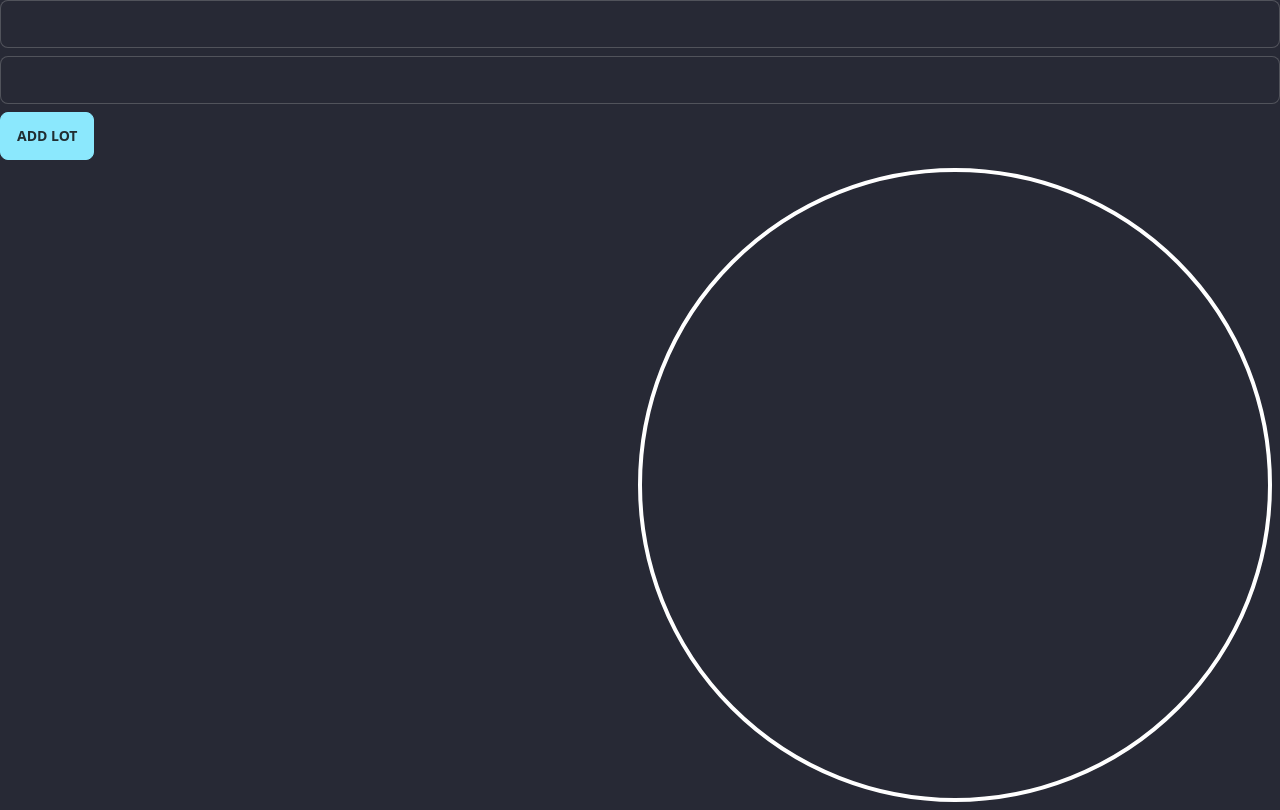
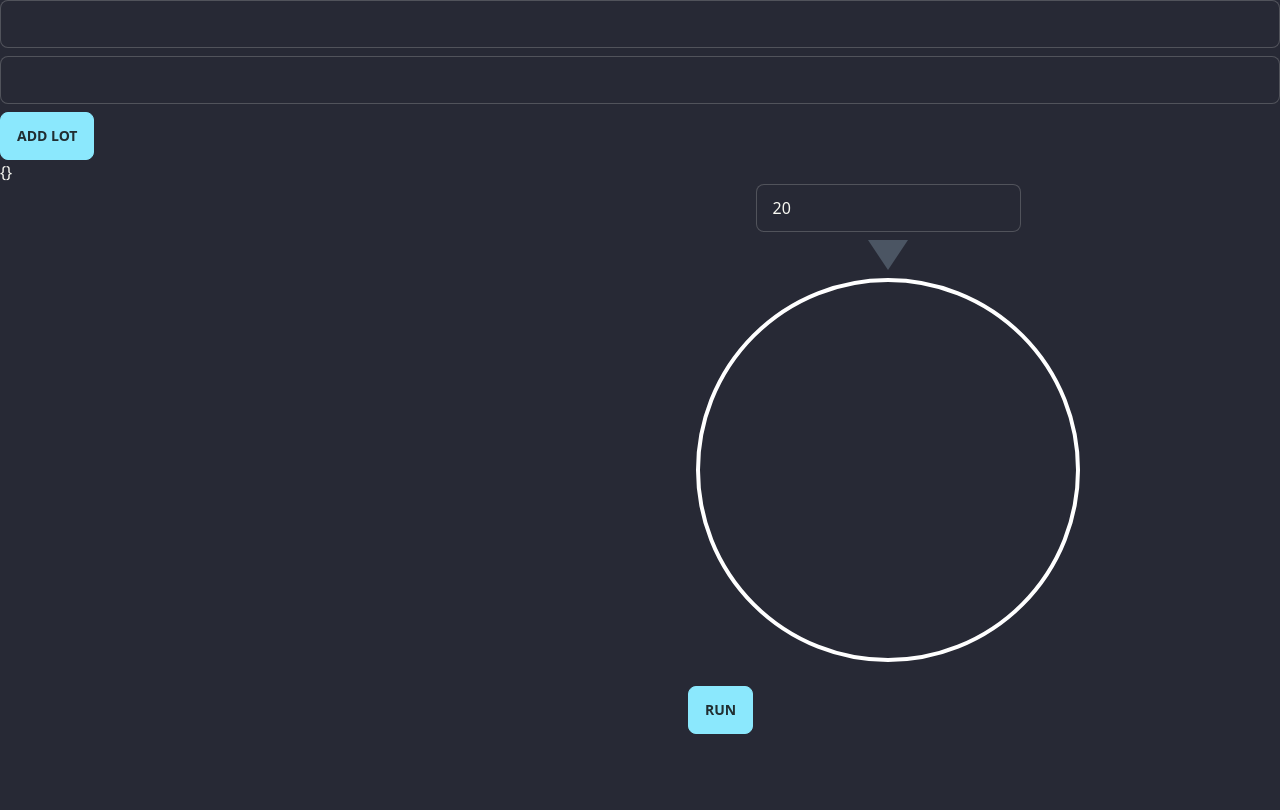
Before and after one commit to VashUber/spin-auc, a Next.js app: page / in a window 1280 px wide. Built offline with nearby package versions, Linux system fonts and the light colour scheme.

Commit message:
feat: added spin

```diff
--- a/package.json
+++ b/package.json
@@ -22,6 +22,7 @@
     "postcss": "8.4.27",
     "react": "18.2.0",
     "react-dom": "18.2.0",
+    "styled-components": "^6.0.7",
     "tailwindcss": "3.3.3",
     "typescript": "5.1.6"
   },
--- a/src/app/layout.tsx
+++ b/src/app/layout.tsx
@@ -13,7 +13,9 @@ export default function RootLayout({
 }) {
   return (
     <html lang="en">
-      <body className="max-w-screen-2xl my-0 mx-auto">{children}</body>
+      <body className="max-w-screen-2xl my-0 mx-auto overflow-x-hidden">
+        {children}
+      </body>
     </html>
   );
 }
--- a/src/app/page.tsx
+++ b/src/app/page.tsx
@@ -2,20 +2,34 @@
 
 import { autorun } from 'mobx';
 import { observer } from 'mobx-react-lite';
-import { useEffect, useRef } from 'react';
+import { useEffect, useRef, useState } from 'react';
 import { Circle, NewLotForm } from '~/components';
 import { lotsStore } from '~/store';
 import { drawCircle } from '~/utils/drawCircle';
 
 const Home = observer(function () {
   const colorMap = useRef<Record<string, string>>({});
+  const degreeMap = useRef<Record<string, number>>({});
   const canvasRef = useRef<HTMLCanvasElement>(null!);
+  const [isRotating, setIsRotation] = useState(false);
+  const [winnerDegree, setWinnerDegree] = useState(0);
+
+  const runSpinner = () => {
+    if (lotsStore.lots.size === 0) return;
+
+    setIsRotation(true);
+    const key = lotsStore.getWinner()!;
+    console.log(key);
+    const degree = degreeMap.current[key];
+    setWinnerDegree(degree);
+  };
 
   useEffect(() => {
     autorun(() => {
       drawCircle(
         canvasRef.current,
         colorMap.current,
+        degreeMap.current,
         lotsStore.lots,
         lotsStore.bank
       );
@@ -26,7 +40,9 @@ const Home = observer(function () {
     <div>
       <NewLotForm />
 
-      <div className="flex justify-between">
+      {JSON.stringify(degreeMap.current)}
+
+      <div className="flex justify-between px-48">
         <div>
           {Array.from(lotsStore.lots.entries()).map((e) => (
             <div key={e[0]} className="flex gap-2">
@@ -36,7 +52,17 @@ const Home = observer(function () {
           ))}
         </div>
 
-        <Circle ref={canvasRef} />
+        <div className="flex flex-col gap-4">
+          <Circle
+            ref={canvasRef}
+            isRotating={isRotating}
+            degree={winnerDegree}
+          />
+
+          <button className="btn btn-info max-w-max" onClick={runSpinner}>
+            Run
+          </button>
+        </div>
       </div>
     </div>
   );
--- a/src/components/circle/Circle.tsx
+++ b/src/components/circle/Circle.tsx
@@ -1,7 +1,74 @@
-import { Ref, forwardRef } from 'react';
+'use client';
 
-export const Circle = forwardRef((props, ref: Ref<HTMLCanvasElement>) => {
-  return <canvas ref={ref} width={650} height={650} />;
-});
+import { Ref, forwardRef, useState } from 'react';
+import styled, { StyleSheetManager, css, keyframes } from 'styled-components';
+
+const rotate = (degree: number) => keyframes`
+  from {
+    transform: rotate(0deg);
+  }
+
+  to {
+    transform: rotate(${degree}deg);
+  }
+`;
+
+const style = (degree: number, spinTime: number) => css`
+  ${rotate(degree)} ${spinTime}s cubic-bezier(0, 0, 0.37, 1) forwards
+`;
+
+const StyledCanvas = styled.canvas<{
+  isRotating: boolean;
+  degree: number;
+  spinTime: number;
+}>`
+  animation: ${({ isRotating, degree, spinTime }) =>
+    isRotating ? style(degree, spinTime) : ''};
+`;
+
+export const Circle = forwardRef(
+  (
+    props: { isRotating: boolean; degree: number },
+    ref: Ref<HTMLCanvasElement>
+  ) => {
+    const [spinTime, setSpinTime] = useState('20');
+    const { isRotating, degree } = props;
+
+    return (
+      <div className="flex flex-col items-center">
+        <input
+          type="text"
+          className="input input-bordered mb-2"
+          value={spinTime}
+          onChange={(e) => {
+            const inputValue = e.target.value;
+
+            if (inputValue.length && !Number(inputValue)) {
+              return;
+            }
+
+            setSpinTime(inputValue);
+          }}
+        />
+
+        <div className="w-0 h-0 border-l-transparent border-l-[20px] border-r-transparent border-r-[20px] border-t-[30px] border-t-gray-600" />
+
+        <StyleSheetManager
+          shouldForwardProp={(prop) =>
+            prop !== 'isRotating' && prop !== 'degree' && prop !== 'spinTime'
+          }>
+          <StyledCanvas
+            isRotating={isRotating}
+            spinTime={Number(spinTime)}
+            degree={degree + 360 * (Math.floor(Number(spinTime) / 1) + 2)}
+            ref={ref}
+            width={400}
+            height={400}
+          />
+        </StyleSheetManager>
+      </div>
+    );
+  }
+);
 
 Circle.displayName = 'Circle';
--- a/src/components/newLotForm/newLotForm.tsx
+++ b/src/components/newLotForm/newLotForm.tsx
@@ -29,7 +29,8 @@ export const NewLotForm = () => {
         value={value}
         onChange={(e) => {
           const inputValue = e.target.value;
-          if (!Number(inputValue)) {
+
+          if (inputValue.length && !Number(inputValue)) {
             return;
           }
 
--- a/src/utils/drawCircle.ts
+++ b/src/utils/drawCircle.ts
@@ -3,6 +3,7 @@ import { randomColor } from './randomColor';
 export const drawCircle = (
   canvas: HTMLCanvasElement,
   colorMap: Record<string, string>,
+  degreeMap: Record<string, number>,
   lots: Map<string, number>,
   bank: number
 ) => {
@@ -41,6 +42,12 @@ export const drawCircle = (
     const textX = centerX + Math.cos(prev + curr / 2) * (radius - 150);
     const textY = centerY + Math.sin(prev + curr / 2) * (radius - 150);
 
+    const randomAngle = Math.random() * curr + prev;
+    degreeMap[key] = 270 - randomAngle * (180 / Math.PI);
+
+    // предыдущая версия скролит всегда до центра, сейчас в рандомную область
+    //degreeMap[key] = 270 - (prev + curr / 2) * (180 / Math.PI);
+
     ctx.font = '22px Helvetica';
     ctx.fillStyle = 'white';
     ctx.textAlign = 'center';
```
Also changed, not shown: src/store/lots.ts (+14 -14 lines), 1 other file (tests, documents, lock files or other folders).
